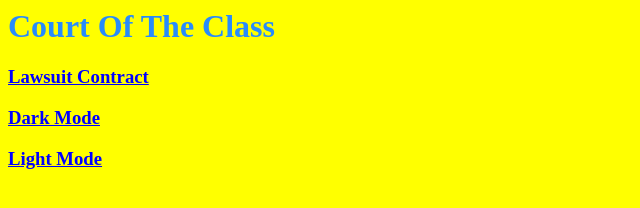
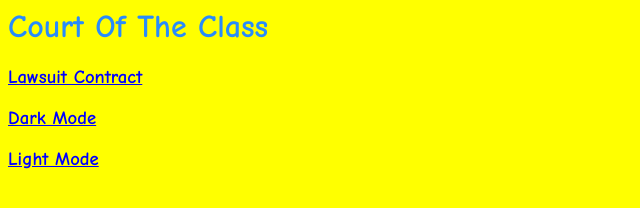
Before and after one commit to YTSbnk/court, a plain HTML site: page dyslexic.html in a window 1280 px wide. Shown: the whole page, without its empty margins (0-640 px from the left). Drawn offline with Linux system fonts and the light colour scheme.

Commit message:
Update dyslexic.html

```diff
--- a/dyslexic.html
+++ b/dyslexic.html
@@ -4,12 +4,12 @@
 body {
   background-color: yellow;
   color: #288bfc;
-  font-family: comic-sans;
+  font-family: Comic Sans MS;
 }
 
 a {
   color: blue;
-  font-family: comic-sans;
+  font-family: Comic Sans MS;
   }
 </style>
 <h3><a href="lawsuit contract.pdf">Lawsuit Contract</a></h3>
```
